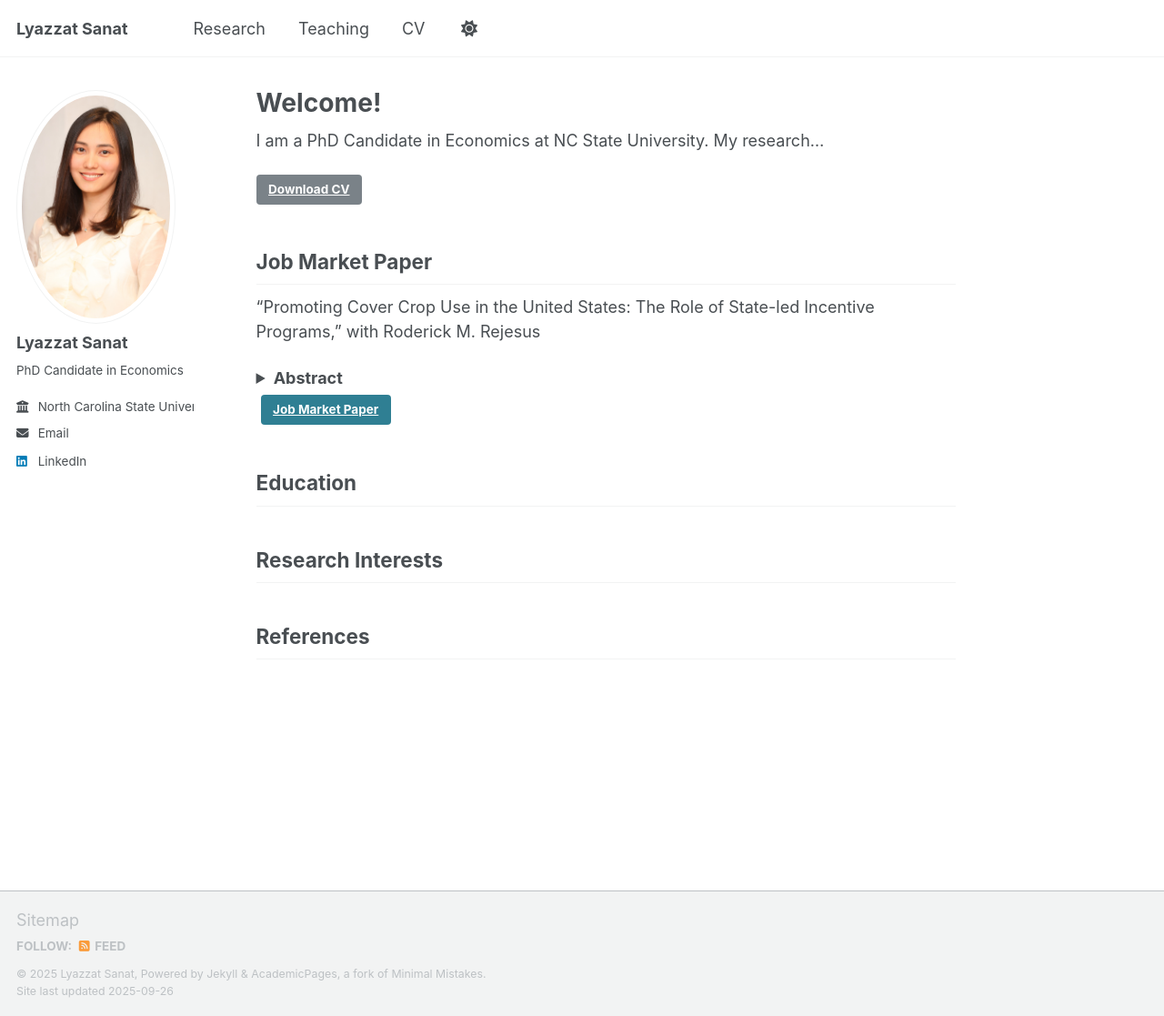
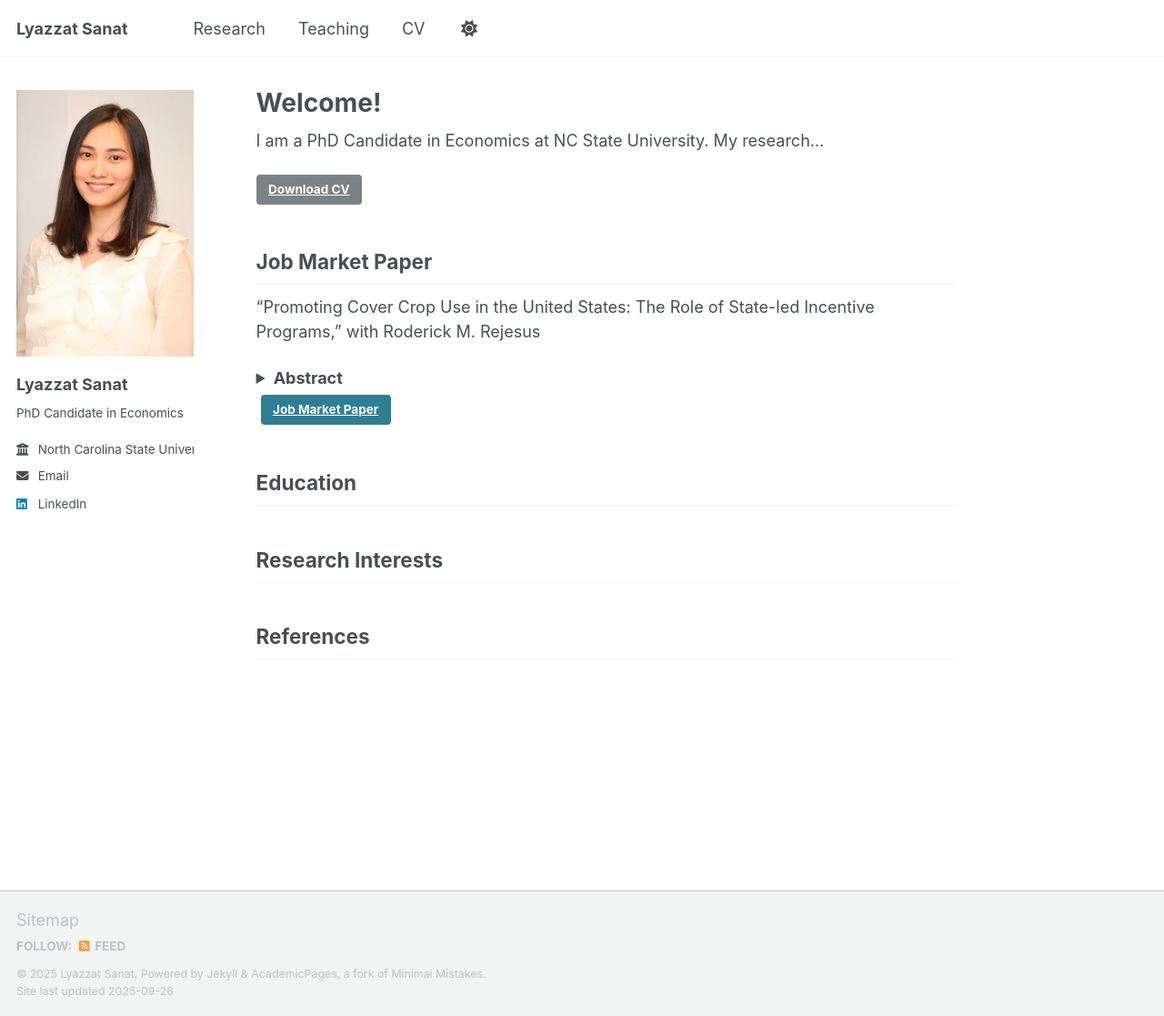
Before and after one commit to lyazzatsanat/lyazzatsanat.github.io, a Jekyll site: the page built from _pages/about.md, in a window 1280 px wide and 1117 px high. Shown: the whole window at 91% size. Built offline with Jekyll 4.4.1, drawn with Linux system fonts in a browser that asks for light colours; a script that is not in the unit is left out.

Commit message:
Update main.scss

```diff
--- a/assets/css/main.scss
+++ b/assets/css/main.scss
@@ -41,3 +41,17 @@
     "vendor/font-awesome/solid",
     "vendor/font-awesome/brands"
 ;
+.author__avatar img {
+  border-radius: 0 !important;
+  max-width: 250px !important;
+  width: 100% !important;
+  height: auto !important;
+  padding: 0 !important;
+  border: none !important;
+}
+
+.author__avatar {
+  display: block;
+  margin: 0 auto 20px auto;
+  text-align: center;
+}
```
